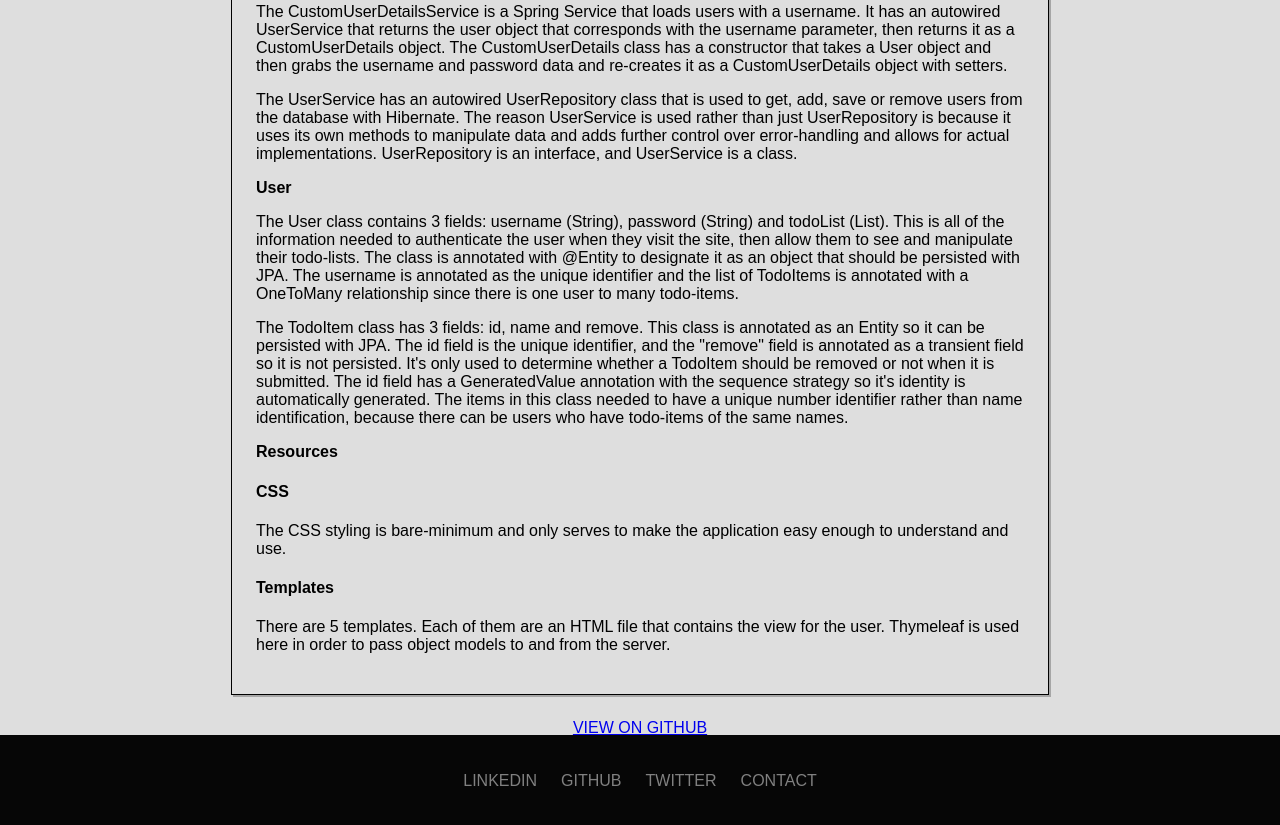
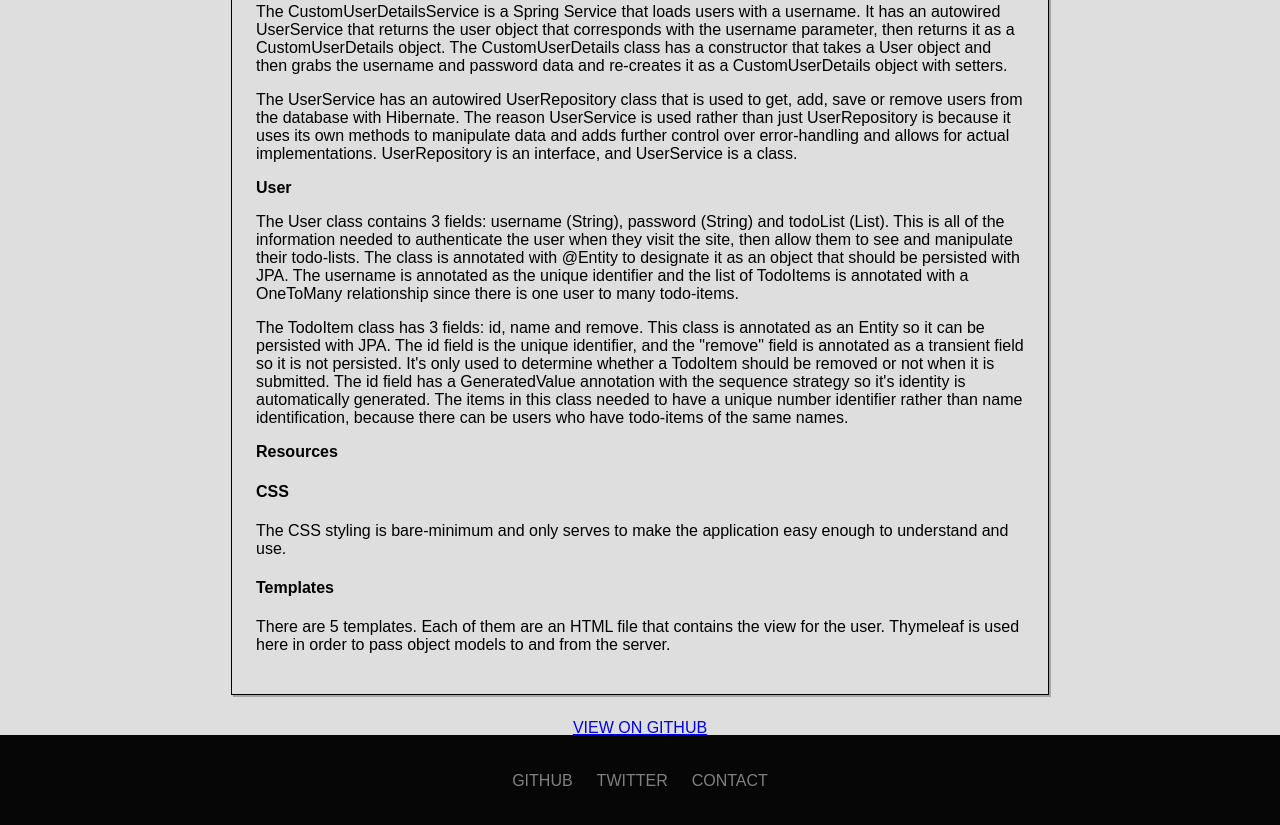
Before and after one commit to justinmtech/Portfolio, a plain HTML site: page todo-list.html in a window 1280 px wide. Shown: the part 1565-2390 px from the top of the page. Drawn offline with Linux system fonts and the light colour scheme.

Commit message:
Removed LinkedIn and updated github link

```diff
--- a/todo-list.html
+++ b/todo-list.html
@@ -100,10 +100,7 @@
 	<div class="footer">
 	<div class="footer-links">
 				<div class="footer-link-wrapper">
-					<a href="https://www.linkedin.com/in/justin-mitchell-485557184/">LinkedIn</a>
-				</div>
-				<div class="footer-link-wrapper">
-					<a href="https://github.com/Jamm95">Github</a>
+					<a href="https://github.com/justinmtech">Github</a>
 				</div>
 				<div class="footer-link-wrapper">
 					<a href="https://twitter.com/jamm_affinity">Twitter</a>
```
